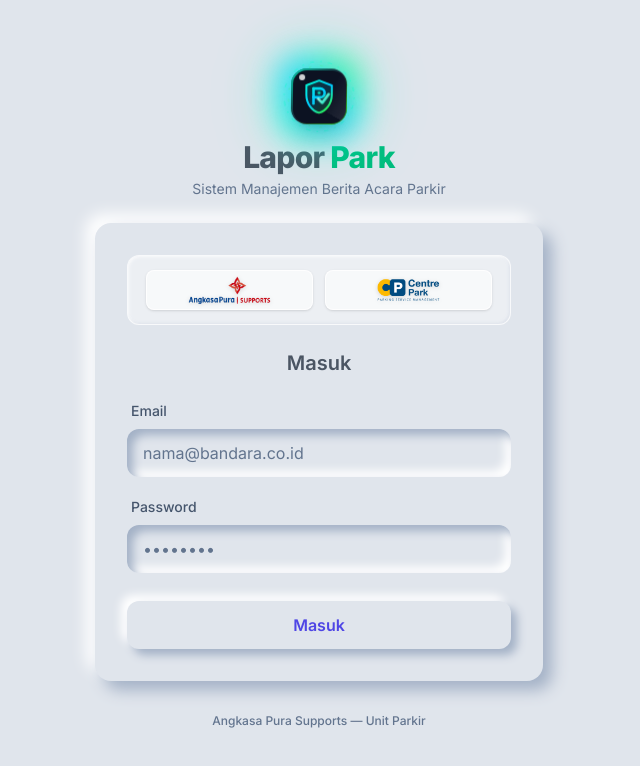
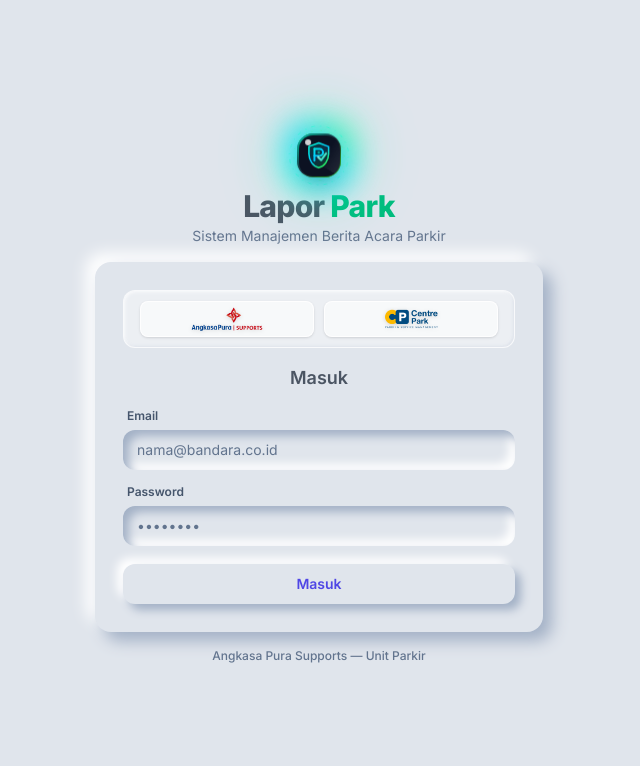
Before and after one commit to protonhuman/Laporpark, a Next.js app: page /login in a window 1280 px wide. Shown: the top 766 px of the page, without its empty margins (321-961 px from the left). Built offline with nearby package versions, Linux system fonts and the light colour scheme.

Commit message:
fix(login): optimize spacing and compact layout to prevent scrolling

```diff
--- a/src/app/login/page.tsx
+++ b/src/app/login/page.tsx
@@ -31,7 +31,7 @@
   }
 
   return (
-    <div className="min-h-screen flex items-center justify-center relative bg-background text-foreground py-12 overflow-y-auto overflow-x-hidden">
+    <div className="min-h-screen flex items-center justify-center relative bg-background text-foreground py-4 sm:py-6 overflow-y-auto overflow-x-hidden">
       {/* Water Droplet & Ripple Loading Animation */}
       {isSuccess && <WaterDropLoader />}
 
@@ -42,56 +42,56 @@
         }`}
       >
         {/* Brand Title with Animated Emblem */}
-        <div className="flex flex-col items-center text-center mb-6 login-brand">
-          <div className="mb-3">
-            <LaporParkLogo size="lg" interactive={true} />
+        <div className="flex flex-col items-center text-center mb-4 login-brand">
+          <div className="mb-2">
+            <LaporParkLogo size="md" interactive={true} />
           </div>
-          <h1 className="text-3xl font-extrabold text-foreground tracking-tight flex items-center gap-1.5">
+          <h1 className="text-2xl sm:text-3xl font-extrabold text-foreground tracking-tight flex items-center gap-1.5">
             <span>Lapor</span>
             <span className="text-emerald-500">Park</span>
           </h1>
-          <p className="text-slate-500 mt-1 text-sm">
+          <p className="text-slate-500 mt-0.5 text-xs sm:text-sm">
             Sistem Manajemen Berita Acara Parkir
           </p>
         </div>
 
         {/* Neumorphic card */}
-        <div className="neo-card p-8 login-card">
+        <div className="neo-card p-6 sm:p-7 login-card">
           {/* Corporate Partner Logos inside card - Presisi Lockup */}
-          <div className="mb-6 p-2.5 rounded-xl bg-white/40 border border-white/60 shadow-[inset_1px_1px_3px_rgba(255,255,255,0.8),inset_-1px_-1px_3px_rgba(163,177,198,0.25)]">
-            <div className="grid grid-cols-2 items-center gap-3 px-2 py-1">
-              <div className="flex items-center justify-center h-10 px-2 rounded-lg bg-white/60 border border-white/80 shadow-sm transition-transform duration-200 hover:scale-105">
+          <div className="mb-4 p-2 rounded-xl bg-white/40 border border-white/60 shadow-[inset_1px_1px_3px_rgba(255,255,255,0.8),inset_-1px_-1px_3px_rgba(163,177,198,0.25)]">
+            <div className="grid grid-cols-2 items-center gap-2.5 px-2 py-0.5">
+              <div className="flex items-center justify-center h-9 px-2 rounded-lg bg-white/60 border border-white/80 shadow-sm transition-transform duration-200 hover:scale-105">
                 <img
                   src="/logo-aps.png"
                   alt="Angkasa Pura Supports"
-                  className="h-7 max-h-7 w-auto max-w-full object-contain drop-shadow-sm"
+                  className="h-6 max-h-6 w-auto max-w-full object-contain drop-shadow-sm"
                 />
               </div>
-              <div className="flex items-center justify-center h-10 px-2 rounded-lg bg-white/60 border border-white/80 shadow-sm transition-transform duration-200 hover:scale-105">
+              <div className="flex items-center justify-center h-9 px-2 rounded-lg bg-white/60 border border-white/80 shadow-sm transition-transform duration-200 hover:scale-105">
                 <img
                   src="/logo-cp.png"
                   alt="Centre Park"
-                  className="h-6.5 max-h-7 w-auto max-w-full object-contain drop-shadow-sm"
+                  className="h-5.5 max-h-6 w-auto max-w-full object-contain drop-shadow-sm"
                 />
               </div>
             </div>
           </div>
-          <h2 className="text-xl font-semibold text-foreground mb-6 text-center login-title">Masuk</h2>
+          <h2 className="text-lg font-semibold text-foreground mb-4 text-center login-title">Masuk</h2>
 
-          <form action={handleSubmit} className="space-y-5">
+          <form action={handleSubmit} className="space-y-3.5">
             {/* Error banner */}
             {error && (
-              <div className="flex items-center gap-2 rounded-xl bg-red-100 border border-red-200 px-4 py-3 text-red-600 text-sm">
+              <div className="flex items-center gap-2 rounded-xl bg-red-100 border border-red-200 px-3.5 py-2.5 text-red-600 text-xs sm:text-sm">
                 <AlertCircle className="w-4 h-4 shrink-0" />
                 {error}
               </div>
             )}
 
             {/* Email */}
-            <div className="space-y-2 login-field-1">
+            <div className="space-y-1.5 login-field-1">
               <label
                 htmlFor="email"
-                className="block text-sm font-medium text-slate-600 ml-1"
+                className="block text-xs font-semibold text-slate-600 ml-1"
               >
                 Email
               </label>
@@ -102,15 +102,15 @@
                 autoComplete="email"
                 required
                 placeholder="nama@bandara.co.id"
-                className="neo-inset w-full px-4 py-3 text-foreground placeholder:text-slate-500 focus:outline-none focus:ring-2 focus:ring-accent/50 transition-all duration-200"
+                className="neo-inset w-full px-3.5 py-2.5 text-sm text-foreground placeholder:text-slate-500 focus:outline-none focus:ring-2 focus:ring-accent/50 transition-all duration-200"
               />
             </div>
 
             {/* Password */}
-            <div className="space-y-2 login-field-2">
+            <div className="space-y-1.5 login-field-2">
               <label
                 htmlFor="password"
-                className="block text-sm font-medium text-slate-600 ml-1"
+                className="block text-xs font-semibold text-slate-600 ml-1"
               >
                 Password
               </label>
@@ -121,7 +121,7 @@
                 autoComplete="current-password"
                 required
                 placeholder="••••••••"
-                className="neo-inset w-full px-4 py-3 text-foreground placeholder:text-slate-500 focus:outline-none focus:ring-2 focus:ring-accent/50 transition-all duration-200"
+                className="neo-inset w-full px-3.5 py-2.5 text-sm text-foreground placeholder:text-slate-500 focus:outline-none focus:ring-2 focus:ring-accent/50 transition-all duration-200"
               />
             </div>
 
@@ -129,7 +129,7 @@
             <button
               type="submit"
               disabled={loading}
-              className="neo-button login-button w-full px-4 py-3 text-accent font-semibold disabled:opacity-50 disabled:cursor-not-allowed mt-2"
+              className="neo-button login-button w-full px-4 py-2.5 text-sm text-accent font-semibold disabled:opacity-50 disabled:cursor-not-allowed mt-1"
             >
               {loading ? (
                 <>
@@ -144,7 +144,7 @@
         </div>
 
         {/* Footer */}
-        <p className="text-center text-xs text-slate-500 font-medium mt-8 login-footer">
+        <p className="text-center text-xs text-slate-500 font-medium mt-4 login-footer">
           Angkasa Pura Supports — Unit Parkir
         </p>
       </div>
```
